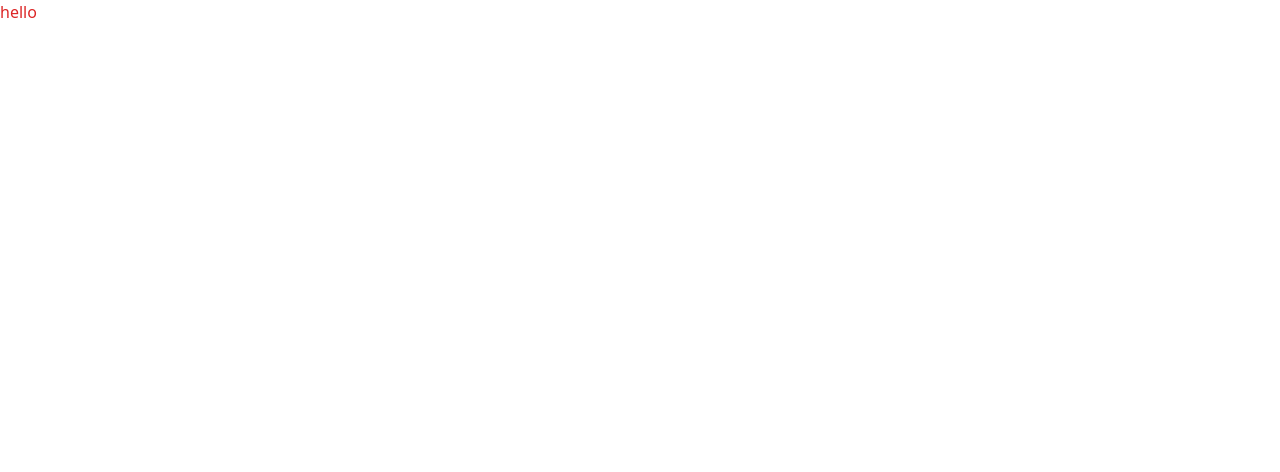
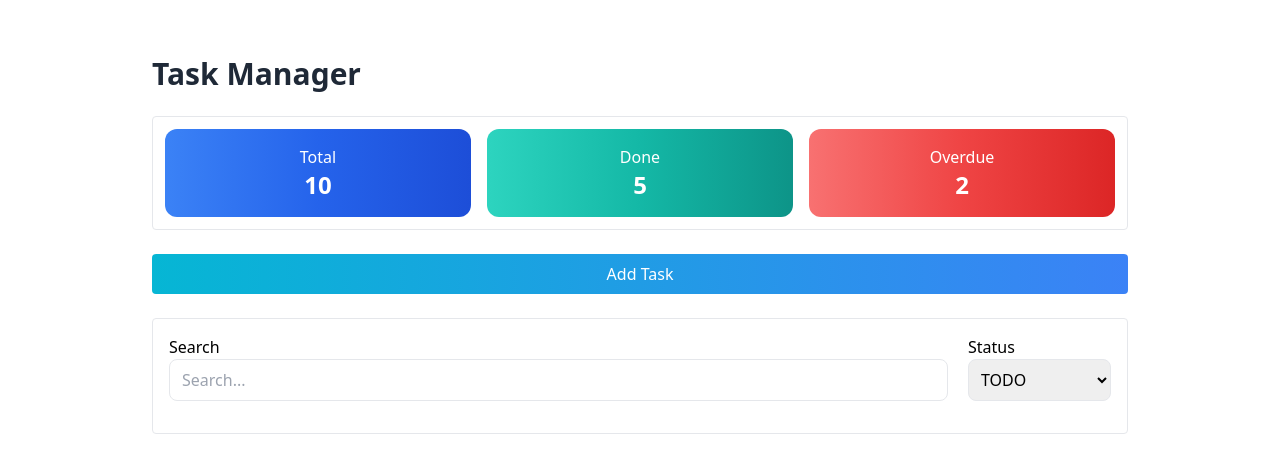
Before and after one commit to TriTai2004/task-manager-react-typescript, a React (Vite) app: page / in a window 1280 px wide. Shown: the top 472 px of the page. Built offline with nearby package versions, Linux system fonts and the light colour scheme.

Commit message:
feat(App): add TaskManager SPA with TaskForm, TaskList, FilterBar, and Stats

```diff
--- a/src/App.tsx
+++ b/src/App.tsx
@@ -1,11 +1,59 @@
+import { useState } from "react";
+import type { Task } from "./types/task";
+import Stats from "./components/stats";
+import TaskForm from "./components/task-form";
+import FilterBar from "./components/filter-bar";
+import TaskList from "./components/task-list";
+import useTasks from "./hooks/useTasks";
 
 const App = () => {
 
+  const [task, setTask] = useState<Task | null>();
+
+  const { tasks, addTask, editTask, deleteTask } = useTasks();
+
+  const handleSubmit = (t: Task) => {
+    if (task) {
+      editTask(t);
+      setTask(null);
+    } else {
+      addTask(t);
+      setTask(null);
+    }
+
+  }
+
+  const handleDelete = (id: string) => {
+    deleteTask(id);
+
+  }
+
+  const handleEdit = (task: Task) => {
+    setTask(task);
+  }
+
+  const onCancel = () => {
+    setTask(null);
+  }
+
   return (
-    <div>
-      <h1 className="text-red-600">hello</h1>
+    <div className="min-h-screen p-4 md:p-8">
+      <div className="max-w-screen-lg mx-auto bg-white rounded-2xl p-6 space-y-6">
+        <h1 className="text-2xl md:text-3xl font-bold text-gray-800">
+          Task Manager
+        </h1>
+        <div className="rounded md:border sm:p-3">
+          <Stats />
+        </div>
+        <div className="space-y-4 md:space-y-6">
+          <TaskForm value={task} onSubmit={handleSubmit} onCancel={onCancel} />
+          <FilterBar />
+        </div>
+        <TaskList tasks={tasks} onEdit={handleEdit} onDelete={handleDelete} />
+
+      </div>
     </div>
-  )
+  );
 }
 
 export default App
```
